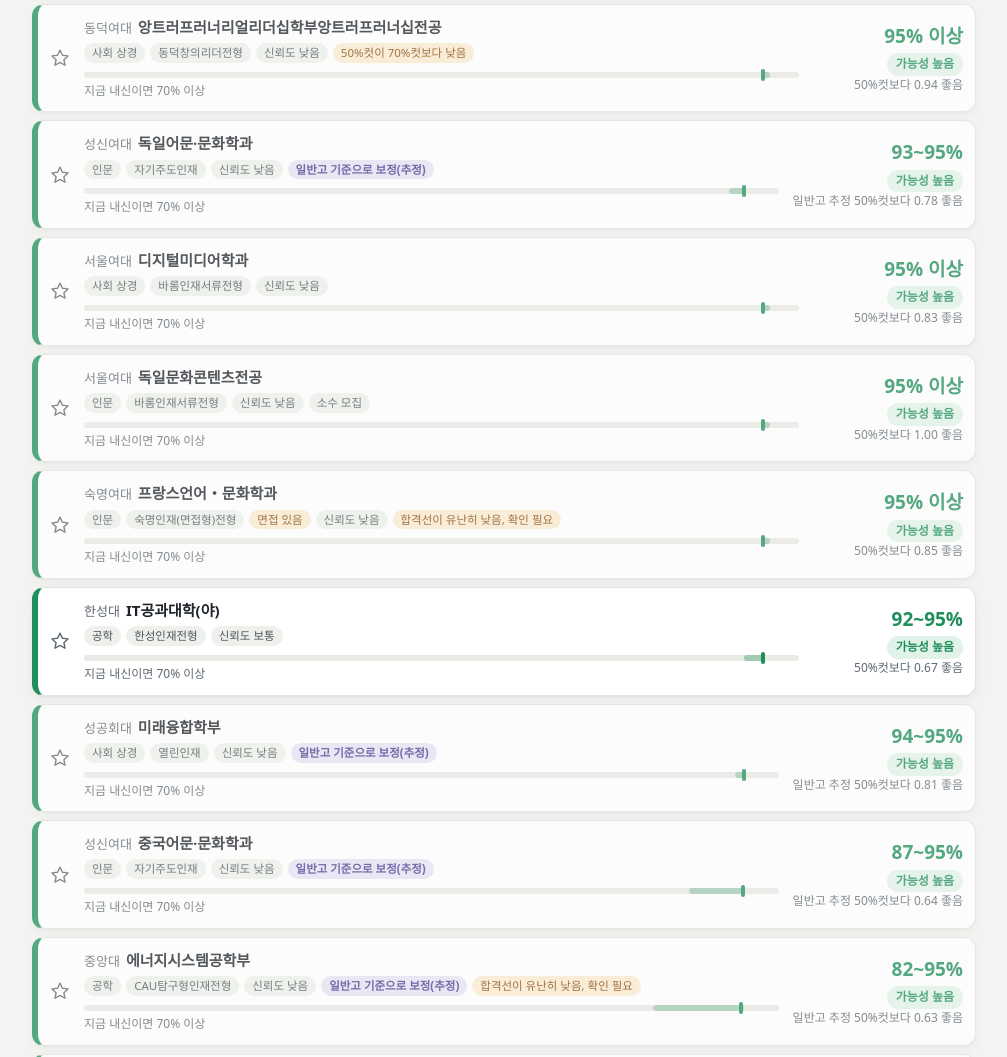
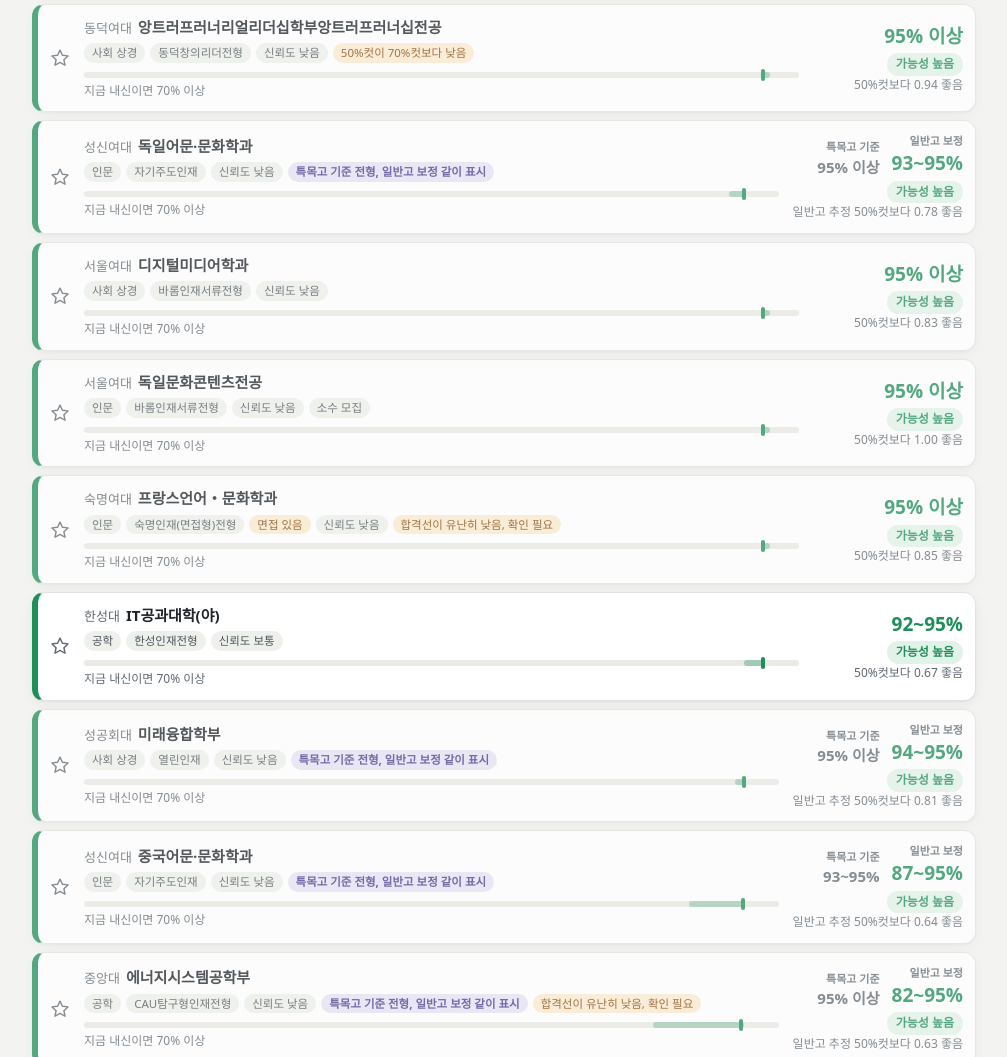
Before and after one commit to baetany/namseong-hakjong, a plain HTML site: page index.html in a window 1280 px wide. Shown: the part 2980-4037 px from the top of the page, without its empty margins (136-1143 px from the left). Drawn offline with Linux system fonts and the light colour scheme.

Commit message:
Add files via upload

```diff
--- a/index.html
+++ b/index.html
@@ -91,6 +91,11 @@
   .tags{margin-top:4px;display:flex;gap:5px;flex-wrap:wrap}
   .tag{font-size:11.5px;padding:1px 8px;border-radius:20px;background:var(--tag);color:var(--tag-ink)}
   .tag.warnt{background:var(--warnt-bg);color:var(--warnt-ink)}
+  .pair{display:flex;gap:12px;justify-content:flex-end;align-items:flex-end}
+  .pair .cap{font-size:11px;color:var(--muted);font-weight:700}
+  .pair .big2{font-size:15px;font-weight:700;color:var(--muted)}
+  .pair .cell{text-align:right}
+  .pct .pair .big{font-size:19px}
   .tag.sp{background:#e8e3f7;color:#4b3b8f;font-weight:700}
   @media (prefers-color-scheme: dark){.tag.sp{background:#2d2846;color:#c4b8f2}}
   .tag.reg{background:var(--g-bg);color:var(--g);font-weight:700}
@@ -209,7 +214,7 @@
     <p><b>9등급에서 5등급으로 환산.</b> 부산광역시교육청학력개발원 진학 PEN AI의 내신 변환 기준표를 거꾸로 읽어 씁니다. 표의 범위 가운데 값을 직선으로 이어 9등급 합격선을 5등급 값으로 바꿉니다. 부산 학생 자료를 바탕으로 한 일반 기준이라 참고용입니다.</p>
     <p><b>퍼센트 계산.</b> 내 내신이 환산된 50%컷과 같으면 50%, 좋을수록 올라가고 나쁠수록 내려가는 S자 곡선을 씁니다. 학종은 내신 외 요소가 커서 교과 계산기보다 곡선을 완만하게 잡았습니다. 곡선의 모양은 실제 합격 결과로 검증한 것이 아닌 가정입니다. 범위는 해마다 바뀌는 합격선과 환산 오차를 고려해 넓게 잡고, 모집인원이 5명 이하이거나 확인이 필요한 학과는 더 넓게 잡습니다.</p>
     <p><b>50%컷이 70%컷보다 낮은 학과.</b> 학종은 합격자를 서류 평가 점수 순으로 세우는 경우가 많아, 50% 지점 학생의 내신이 70% 지점 학생보다 낮게 공개되기도 합니다. 충북대, 강원대, 경상국립대, 동덕여대, 홍익대에 많고, 이런 학과는 내신의 영향이 특히 작다고 보면 됩니다.</p>
-    <p><b>특목고 기준 전형 보정.</b> 전형마다 학종 50%컷 가운데 값과 같은 대학 교과전형 70%컷 가운데 값을 각각 5등급으로 바꿔 비교했고, 학종 쪽이 0.3등급 이상 나쁘면 특목고나 자사고 합격자가 섞여 컷이 낮아진 전형으로 봤습니다(21개 전형, 522개 학과). 이 전형은 일반고 기준 컷을 추정해서 계산합니다. 같은 학과의 교과전형 70%컷을 5등급으로 바꾼 값에 0.2를 더한 값을 일반고 기준 50%컷으로 쓰고, 교과에 같은 학과가 없으면 전형 전체의 학종과 교과 차이가 0.2만 남도록 옮깁니다. 원래 공개된 컷보다 느슨해지지는 않게 했습니다. 대학이 발표한 구분이 아니라 추정이고, 0.2라는 값도 정한 가정입니다. 원래 값은 학과를 펼치면 볼 수 있습니다.</p>
+    <p><b>특목고 기준 전형과 일반고 보정.</b> 전형마다 학종 50%컷 가운데 값과 같은 대학 교과전형 70%컷 가운데 값을 각각 5등급으로 바꿔 비교했고, 학종 쪽이 0.3등급 이상 나쁘면 특목고나 자사고 합격자가 섞여 컷이 낮아진 전형으로 봤습니다(21개 전형, 522개 학과). 이 전형은 원래 공개된 컷으로 계산한 특목고 기준 값을 그대로 두고, 그 옆에 일반고 기준으로 보정한 값을 같이 보여줍니다. 색깔과 정렬, 요약 막대는 일반고 보정 값을 기준으로 합니다. 같은 학과의 교과전형 70%컷을 5등급으로 바꾼 값에 0.2를 더한 값을 일반고 기준 50%컷으로 쓰고, 교과에 같은 학과가 없으면 전형 전체의 학종과 교과 차이가 0.2만 남도록 옮깁니다. 원래 공개된 컷보다 느슨해지지는 않게 했습니다. 대학이 발표한 구분이 아니라 추정이고, 0.2라는 값도 정한 가정입니다. 원래 값은 학과를 펼치면 볼 수 있습니다.</p>
     <p><b>신뢰도.</b> 학종은 내신만으로 판단할 수 없어 어떤 학과도 높음으로 표시하지 않습니다. 모집인원 10명 이상이고 특이값이 아니면 보통, 그 밖에는 낮음입니다.</p>
     <p><b>빠진 것.</b> 서울대, 동국대, 한국외대, 서경대는 넣지 않았습니다. 수능최저는 전형마다 달라 따지지 않습니다. 대학마다 반영 교과와 학년 비율이 다르고, 일부 대학은 여러 캠퍼스 학과가 한 표에 섞여 있습니다.</p>
   </details>
@@ -2425,7 +2430,10 @@ function evalRow(row, s, shift){
   const center = clip(prob(s,c5)), lo = clip(prob(s,c5-spread)), hi = clip(prob(s,c5+spread));
   const conf = (!row.flag && !row.sp && n>=10 && !row.inv) ? '보통' : '낮음';
   const need70 = c5 + B + K*Math.log(100/70-1);
-  return {...row, u, c5, raw5, c705:c70, center, lo, hi, conf, need70};
+  // 특목고 기준(원래 공개된 컷) 값도 같이 계산
+  let raw = null;
+  if(row.est){ const r5 = raw5 + (shift||0); raw = {c5:r5, center:clip(prob(s,r5)), lo:clip(prob(s,r5-spread)), hi:clip(prob(s,r5+spread))}; }
+  return {...row, u, c5, raw5, raw, c705:c70, center, lo, hi, conf, need70};
 }
 function band(v){ return v>=70?'g':(v>=40?'y':'r'); }
 function bandLab(v){ return v>=70?'가능성 높음':(v>=40?'가능성 보통':'가능성 낮음'); }
@@ -2529,7 +2537,7 @@ function render(){
       const tags = [`<span class="tag">${CATS[e.cat]}</span>`, `<span class="tag">${e.tname}</span>`];
       if(e.iv) tags.push(`<span class="tag warnt">면접 있음</span>`);
       tags.push(`<span class="tag">신뢰도 ${e.conf}</span>`);
-      if(e.sp) tags.push(`<span class="tag sp">일반고 기준으로 보정(추정)</span>`);
+      if(e.sp) tags.push(`<span class="tag sp">특목고 기준 전형, 일반고 보정 같이 표시</span>`);
       if(e.inv) tags.push(`<span class="tag warnt">50%컷이 70%컷보다 낮음</span>`);
       if(e.flag==='o') tags.push(`<span class="tag warnt">다른 학과와 차이 큼, 확인 필요</span>`);
       if(e.flag==='h') tags.push(`<span class="tag warnt">합격선이 유난히 낮음, 확인 필요</span>`);
@@ -2538,7 +2546,9 @@ function render(){
       if(s<=e.need70) need = '지금 내신이면 70% 이상';
       else if(e.need70<1) need = '내신 1.00이어도 70%는 어려움';
       else need = `70%가 되려면 내신 ${e.need70.toFixed(2)} (${(s-e.need70).toFixed(2)} 개선)`;
-      const pctHtml = `<div class="big">${pctText(e)}</div><div class="lab">${bandLab(e.center)}</div><div class="simline">${diffTxt}</div>` +
+      const pctHtml = (e.raw
+          ? `<div class="pair"><div class="cell"><div class="cap">특목고 기준</div><div class="big2">${pctText(e.raw)}</div></div><div class="cell main"><div class="cap">일반고 보정</div><div class="big">${pctText(e)}</div></div></div><div class="lab">${bandLab(e.center)}</div><div class="simline">${diffTxt}</div>`
+          : `<div class="big">${pctText(e)}</div><div class="lab">${bandLab(e.center)}</div><div class="simline">${diffTxt}</div>`) +
           (e.sim!==null ? `<div class="simline">바뀌면 약 ${fmt(e.sim)}% (${e.sim-e.center>=0?'+':''}${fmt(e.sim-e.center)}%p)</div>` : '');
       const gauge = `<div class="gauge" aria-hidden="true"><span class="rg" style="left:${e.lo}%;width:${Math.max(1,e.hi-e.lo)}%"></span><span class="ct" style="left:${e.center}%"></span></div>`;
       const fav = favs.has(id);
@@ -2556,7 +2566,7 @@ function render(){
           <tr><td>2026 경쟁률</td><td>${e.comp==null?'자료에 없음':e.comp+' 대 1'}</td></tr>
           <tr><td>2026 50%컷 (9등급)</td><td>${e.c50.toFixed(2)} (계산 기준)</td></tr>
           <tr><td>2026 70%컷 (9등급)</td><td>${e.c70.toFixed(2)} (참고)</td></tr>
-          ${e.est?`<tr><td>일반고 기준 추정</td><td>50%컷 ${e.c5.toFixed(2)} (원래 공개된 값 환산 ${e.raw5.toFixed(2)}). ${e.est[1]===1?`같은 학과 교과전형 70%컷 ${e.est[2].toFixed(2)}(9등급)을 5등급으로 바꾼 값에 0.2를 더함.`:'교과에 같은 학과가 없어, 이 전형 전체의 학종과 교과 차이가 0.2만 남도록 옮김.'} 계산은 이 값을 기준으로 함.</td></tr>`:''}
+          ${e.est?`<tr><td>일반고 기준 추정</td><td>50%컷 ${e.c5.toFixed(2)} (원래 공개된 값 환산 ${e.raw5.toFixed(2)}). ${e.est[1]===1?`같은 학과 교과전형 70%컷 ${e.est[2].toFixed(2)}(9등급)을 5등급으로 바꾼 값에 0.2를 더함.`:'교과에 같은 학과가 없어, 이 전형 전체의 학종과 교과 차이가 0.2만 남도록 옮김.'} 색깔과 정렬은 일반고 보정 값을 기준으로 함. 원래 공개된 컷으로 계산한 특목고 기준 값은 약 ${fmt(e.raw.center)}%.</td></tr>`:''}
           <tr><td>5등급제 환산 추정</td><td>50%컷 ${e.c5.toFixed(2)}, 70%컷 ${e.c705.toFixed(2)} (내 내신 ${s.toFixed(2)})${shift!==0?`, 합격선 가정 ${shift>0?'+':''}${shift.toFixed(1)} 반영`:''}</td></tr>
           <tr><td>추정 가운데 값</td><td>약 ${fmt(e.center)}%</td></tr>
           <tr><td>수능최저</td><td>학종은 전형마다 수능최저 여부가 달라 이 화면에서 따지지 않음. 모집요강으로 확인.</td></tr>
```
